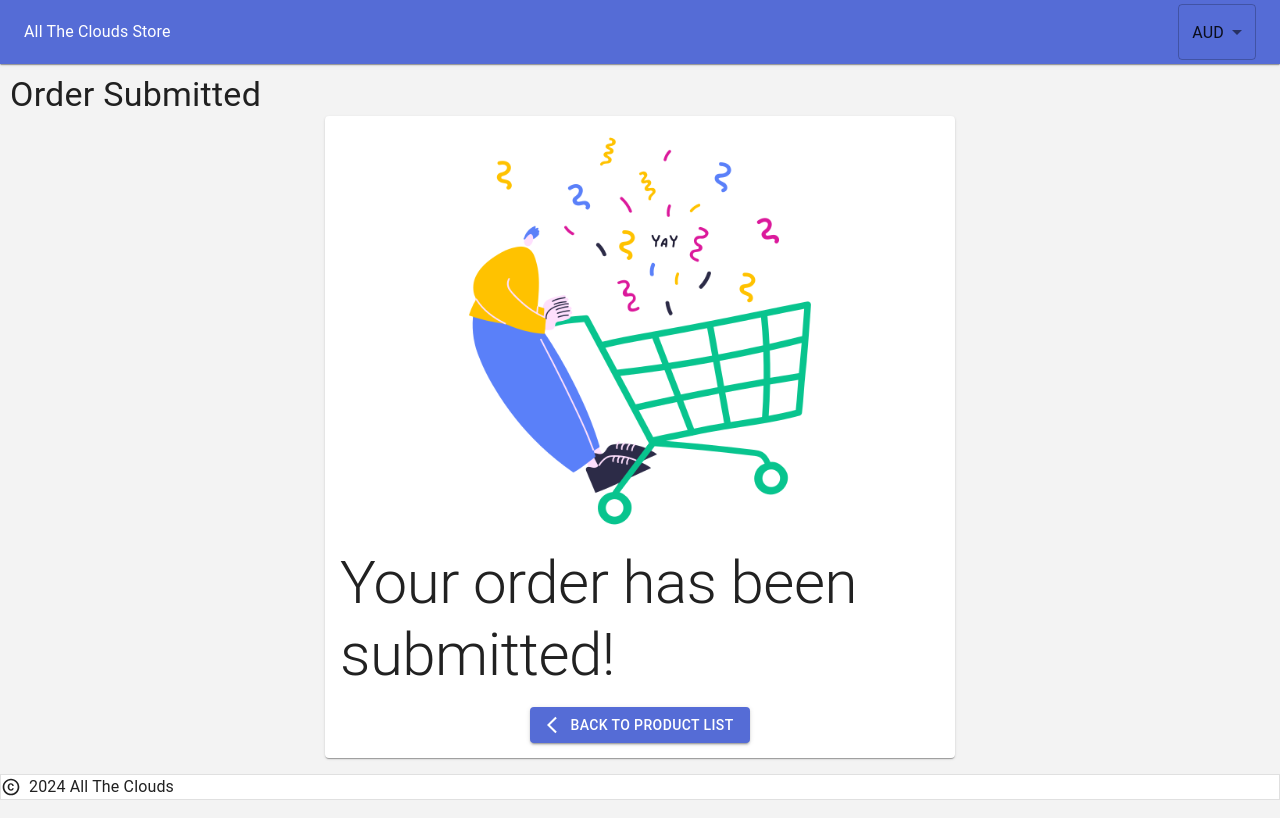
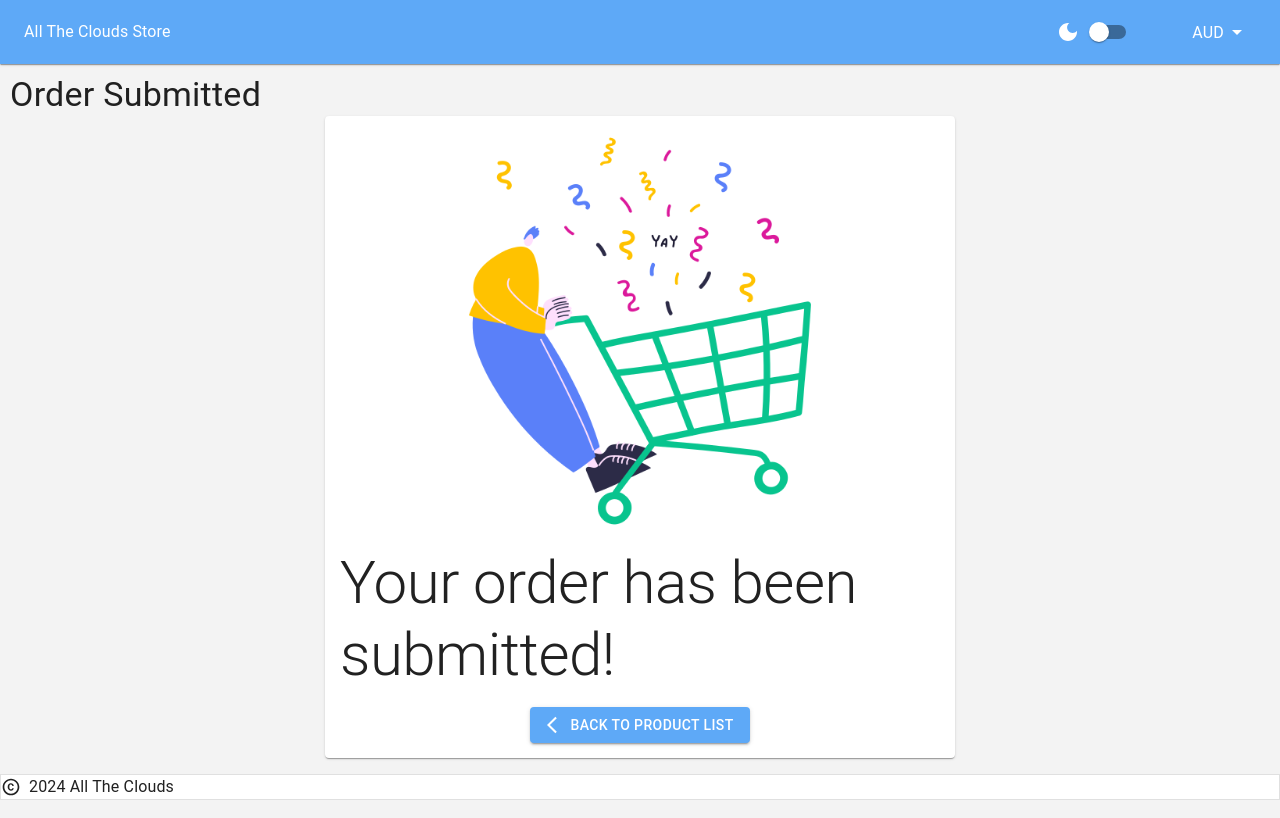
Before and after one commit to khaiyuan98/AllTheClouds_Store, a React (Vite) app in the folder OnlineStore_React_Web/: page /ordercomplete in a window 1280 px wide. Built offline with nearby package versions, Linux system fonts and the light colour scheme.

Commit message:
Added Dark Mode feature

```diff
--- a/OnlineStore_React_Web/src/App.jsx
+++ b/OnlineStore_React_Web/src/App.jsx
@@ -1,5 +1,5 @@
 import './App.css'
-
+import { useContext } from 'react';
 import { createTheme, ThemeProvider } from '@mui/material';
 import CssBaseline from '@mui/material/CssBaseline';
 import defaultTheme from './themes/theme';
@@ -8,21 +8,18 @@ import { BrowserRouter, Route, Routes } from 'react-router-dom';
 import { HomePage } from './pages/HomePage';
 import { ShoppingCartProvider } from './components/Contexts/ShoppingCartContext';
 import { PlaceOrderPage } from './pages/PlaceOrderPage';
-import { UserPreferenceProvider } from './components/Contexts/UserPreferenceContext';
+import UserPreferenceContext, { UserPreferenceProvider } from './components/Contexts/UserPreferenceContext';
 import { OrderCompletePage } from './pages/OrderCompletePage';
 
-// TODO From redux
-const isDarkMode = false;
-const themeSettings = defaultTheme(isDarkMode ? 'dark' : 'light');
-const theme = createTheme(themeSettings);
+function App() {
+    const { isDarkMode } = useContext(UserPreferenceContext);
+    const themeSettings = defaultTheme(isDarkMode ? 'dark' : 'light');
+    const theme = createTheme(themeSettings);
 
-
-function App() {
     return (
         <ThemeProvider theme={theme}>
             {/* CssBaseline kickstart an elegant, consistent, and simple baseline to build upon. */}
             <CssBaseline />
-            <UserPreferenceProvider>
                 <ShoppingCartProvider>
                     <BrowserRouter>
                         <Routes>
@@ -34,9 +31,17 @@ function App() {
                         </Routes>
                     </BrowserRouter>
                 </ShoppingCartProvider>
-            </UserPreferenceProvider>
         </ThemeProvider>
     );
 }
 
-export default App
+function AppWrapper() {
+    return (
+        <UserPreferenceProvider>
+            <App />
+        </UserPreferenceProvider>
+    );
+}
+
+
+export default AppWrapper
--- a/OnlineStore_React_Web/src/components/Contexts/UserPreferenceContext.jsx
+++ b/OnlineStore_React_Web/src/components/Contexts/UserPreferenceContext.jsx
@@ -10,6 +10,11 @@ export const UserPreferenceProvider = ({ children }) => {
 
     const [currencySymbol, setCurrencySymbol] = useState('$');
 
+    const [isDarkMode, setIsDarkMode] = useState(() => {
+        const savedMode = localStorage.getItem('darkMode');
+        return savedMode == 'true';
+    });
+
     useEffect(() => {
         console.log('saving currency');
         localStorage.setItem('currency', currency);
@@ -21,8 +26,13 @@ export const UserPreferenceProvider = ({ children }) => {
 
     }, [currency])
 
+    useEffect(() => {
+        console.log('saving mode');
+        localStorage.setItem('darkMode', isDarkMode);
+    }, [isDarkMode])
+
     return (
-        <UserPreferenceContext.Provider value={{ currency, setCurrency, currencySymbol }}>
+        <UserPreferenceContext.Provider value={{ currency, setCurrency, currencySymbol, isDarkMode, setIsDarkMode }}>
             {children}
         </UserPreferenceContext.Provider>
     );
--- a/OnlineStore_React_Web/src/components/Layouts/MyAppBar.jsx
+++ b/OnlineStore_React_Web/src/components/Layouts/MyAppBar.jsx
@@ -1,13 +1,19 @@
 import { useContext } from 'react';
 import { useNavigate } from 'react-router-dom';
-import { AppBar, Box, Toolbar, Typography, Select, MenuItem } from "@mui/material";
+import { AppBar, Box, Toolbar, Typography, Select, MenuItem, Stack, Switch } from "@mui/material";
 import UserPreferenceContext from '../Contexts/UserPreferenceContext';
+import DarkModeIcon from '@mui/icons-material/DarkMode';
+
 export const MyAppBar = () => {
-    const { currency, setCurrency } = useContext(UserPreferenceContext);
+    const { currency, setCurrency, isDarkMode, setIsDarkMode } = useContext(UserPreferenceContext);
     const navigate = useNavigate();
 
     const handleChangeCurrency = (e) => {
         setCurrency(e.target.value);
+    };
+
+    const handleToggleIsDarkMode = () => {
+        setIsDarkMode(!isDarkMode);
     };
 
     return (
@@ -20,15 +26,30 @@ export const MyAppBar = () => {
                     All The Clouds Store
                 </Typography>
                 <Box sx={{ flexGrow: 1 }} />
+                <Stack direction="row" alignItems="center" gap={5} >
+                    <Stack direction="row" alignItems="center">
+                        <DarkModeIcon />
+                        <Switch color="primary" checked={isDarkMode} onChange={handleToggleIsDarkMode} />
+                    </Stack>
                     <Select
                         onChange={handleChangeCurrency}
                         label="Currency"
                         value={currency}
+                        sx={{
+                            color: 'white',
+                            '& .MuiOutlinedInput-notchedOutline': {
+                                borderColor: 'transparent'
+                            },
+                            '& .MuiSvgIcon-root': {
+                                color: 'white'
+                            }
+                        }}
                     >
                         <MenuItem value="AUD">AUD</MenuItem>
                         <MenuItem value="GBP">GBP</MenuItem>
                         <MenuItem value="USD">USD</MenuItem>
                     </Select>
+                </Stack>
             </Toolbar>
         </AppBar>
     )
--- a/OnlineStore_React_Web/src/themes/theme.jsx
+++ b/OnlineStore_React_Web/src/themes/theme.jsx
@@ -11,7 +11,8 @@ const themeSettings = (mode) => ({
                     default: "#f3f3f3"
                 },
                 primary: {
-                    main: '#556cd6',
+                    main: '#5ea9f7',
+                    contrastText: '#fff'
                 },
                 secondary: {
                     main: '#19857b',
@@ -21,8 +22,19 @@ const themeSettings = (mode) => ({
                 },
             }
             : {
-                // palette values for dark mode
-
+                // palette values for light mode
+                background: {
+                    default: "#343434"
+                },
+                primary: {
+                    main: '#5ea9f7',
+                },
+                secondary: {
+                    main: '#19857b',
+                },
+                error: {
+                    main: red.A400,
+                },
             }),
     },
 });
```
Lines whose indentation alone changed are shown as unchanged.
